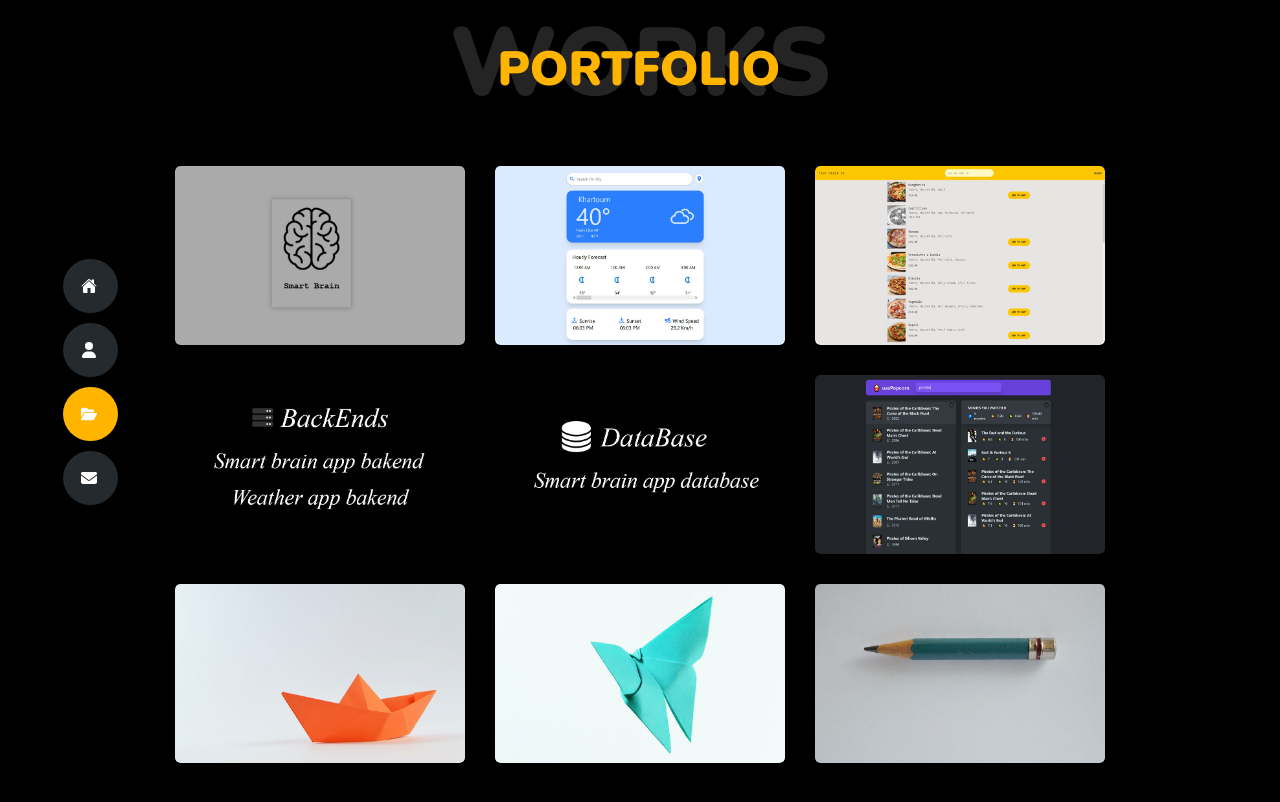
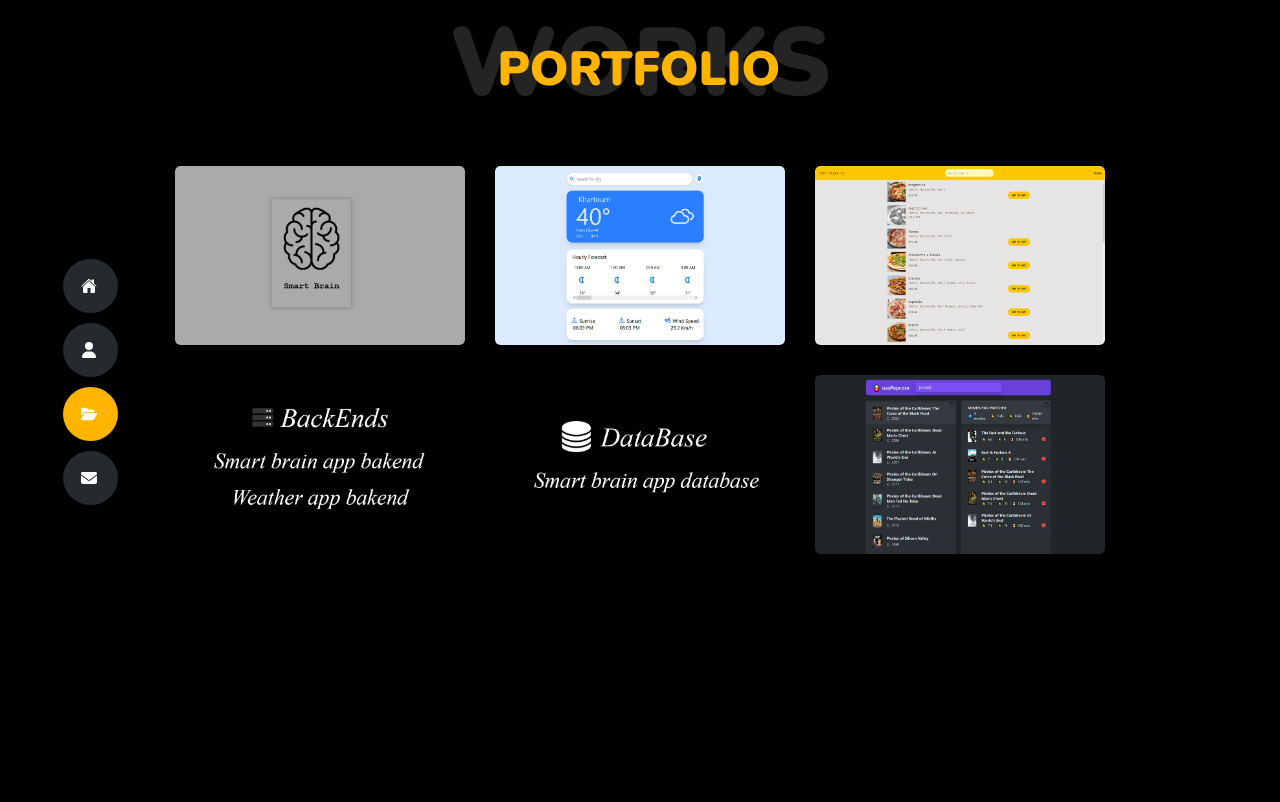
Before and after one commit to Husameldeen/my-portfolio, a React (Vite) app: page /portfolio in a window 1280 px wide. Shown: the top 802 px of the page. Built offline with nearby package versions, Linux system fonts and the light colour scheme.

Commit message:
adding supabase to skills

```diff
--- a/src/components/Skills.jsx
+++ b/src/components/Skills.jsx
@@ -57,6 +57,10 @@ const skills = [
     skill: 'Redux',
     imgSource: 'Redux.png',
   },
+  {
+    skill: 'Supabase',
+    imgSource: 'supabase.png',
+  },
 ];
 
 function Skills() {
--- a/src/pages/Portfolio.jsx
+++ b/src/pages/Portfolio.jsx
@@ -34,21 +34,6 @@ const projects = [
     projectName: 'usePopcorn',
     projectLink: 'https://use-popcorn-chi-eight.vercel.app',
     procetImage: 'use-popcorn',
-  },
-  {
-    projectName: 'Image Project 7',
-    projectLink: 'www.#.com',
-    procetImage: 'project-7',
-  },
-  {
-    projectName: 'Image Project 8',
-    projectLink: 'www.#.com',
-    procetImage: 'project-8',
-  },
-  {
-    projectName: 'Image Project 9',
-    projectLink: 'www.#.com',
-    procetImage: 'project-9',
   },
 ];
 
```
Also changed, not shown: public/supabase.png (added).
